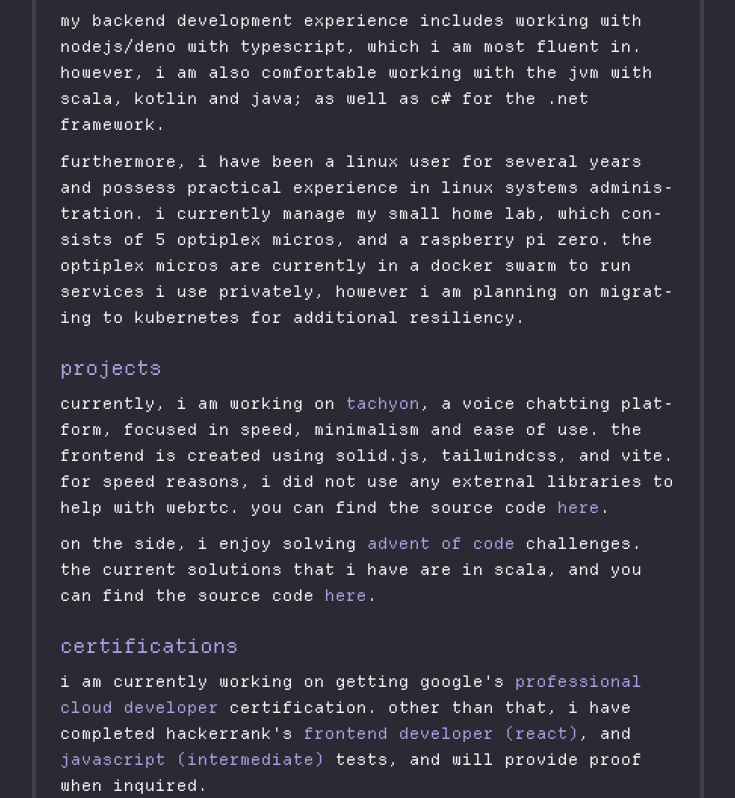
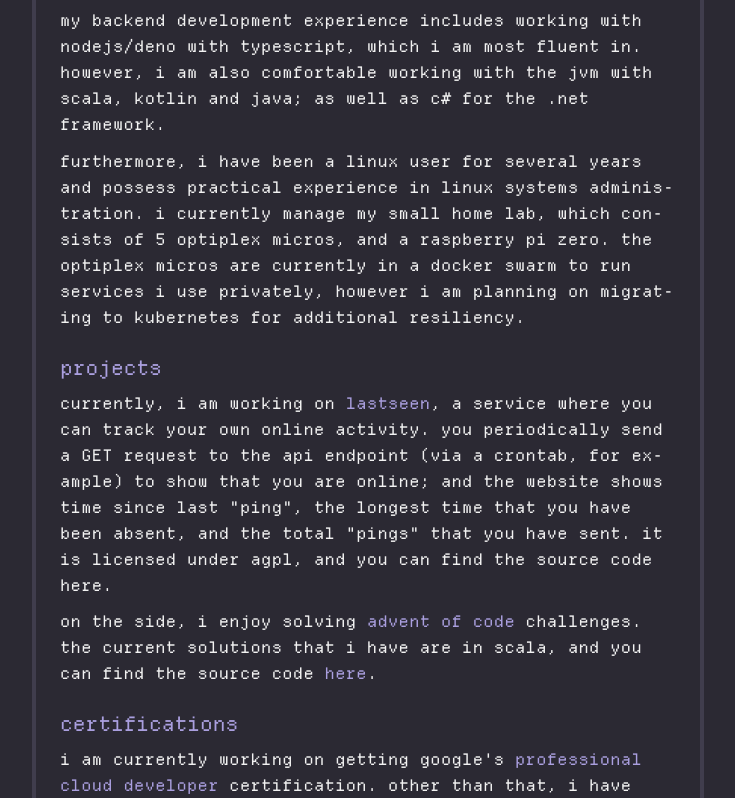
Before and after one commit to drnfns/website, an Eleventy site: page site/about-me.html in a window 1280 px wide. Shown: the part 491-1289 px from the top of the page, without its empty margins (272-1007 px from the left). Built offline with nearby package versions, Linux system fonts and the light colour scheme; Eleventy itself is replaced by a stand-in of ours; files that its build step writes are made by us from their sources.

Commit message:
update projects

```diff
--- a/site/about-me.html
+++ b/site/about-me.html
@@ -48,10 +48,11 @@
     <article class="hyphens-auto leading-relaxed tracking-wide space-y-[1ch]">
       <p>
         currently, i am working on
-        <a href="https://tachyon.catsonthe.cloud" class="text-f-low hover:underline">tachyon</a>,
-        a voice chatting platform, focused in speed, minimalism and ease of use. the frontend is created using solid.js,
-        tailwindcss, and vite. for speed reasons, i did not use any external libraries to help with webrtc. you can find
-        the source code <a href="https://github.com/drnfns/tachyon" class="text-f-low hover:underline">here</a>.
+        <a href="https://lastseen.catsonthe.cloud" class="text-f-low hover:underline">lastseen</a>,
+        a service where you can track your own online activity. you periodically send a GET request to the api
+        endpoint (via a crontab, for example) to show that you are online; and the website shows time since last
+        "ping", the longest time that you have been absent, and the total "pings" that you have sent. it is licensed
+        under agpl, and you can find the source code <a href="https://github.com/drnfns/lastseen">here</a>.
       </p>
       <p>
         on the side, i enjoy solving
```
